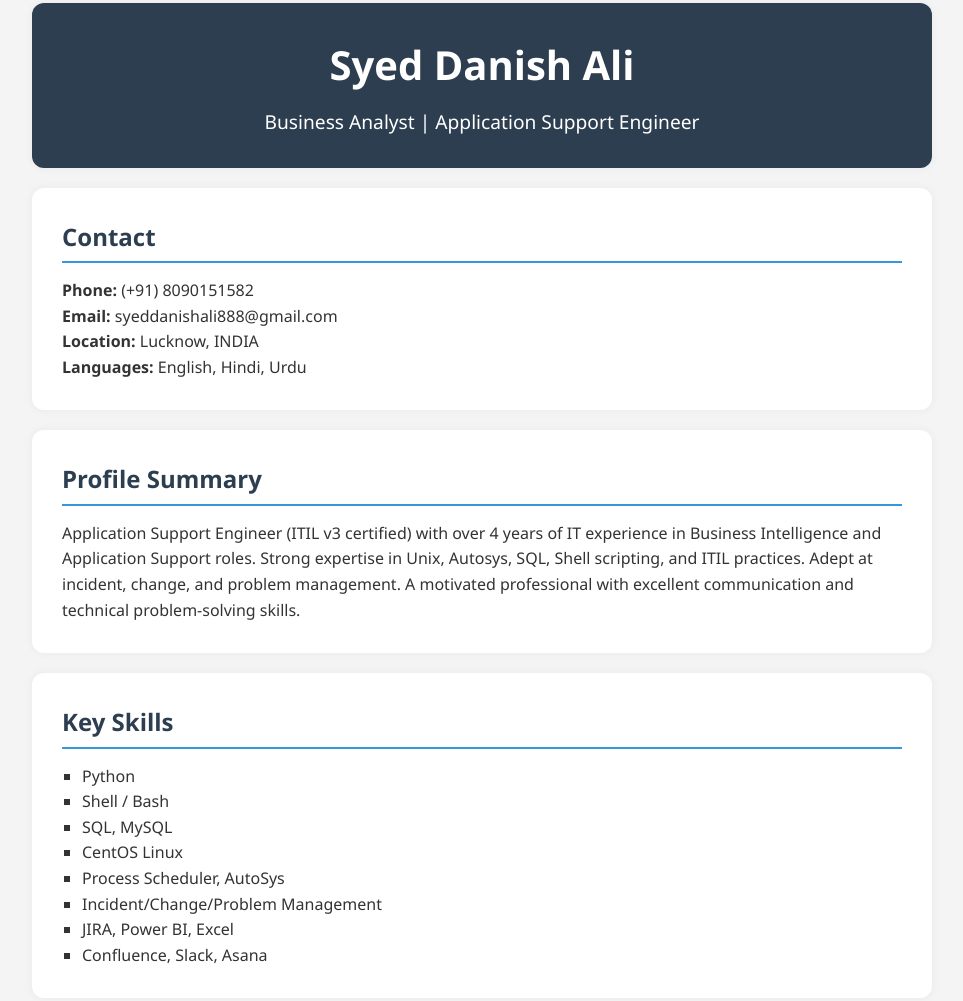
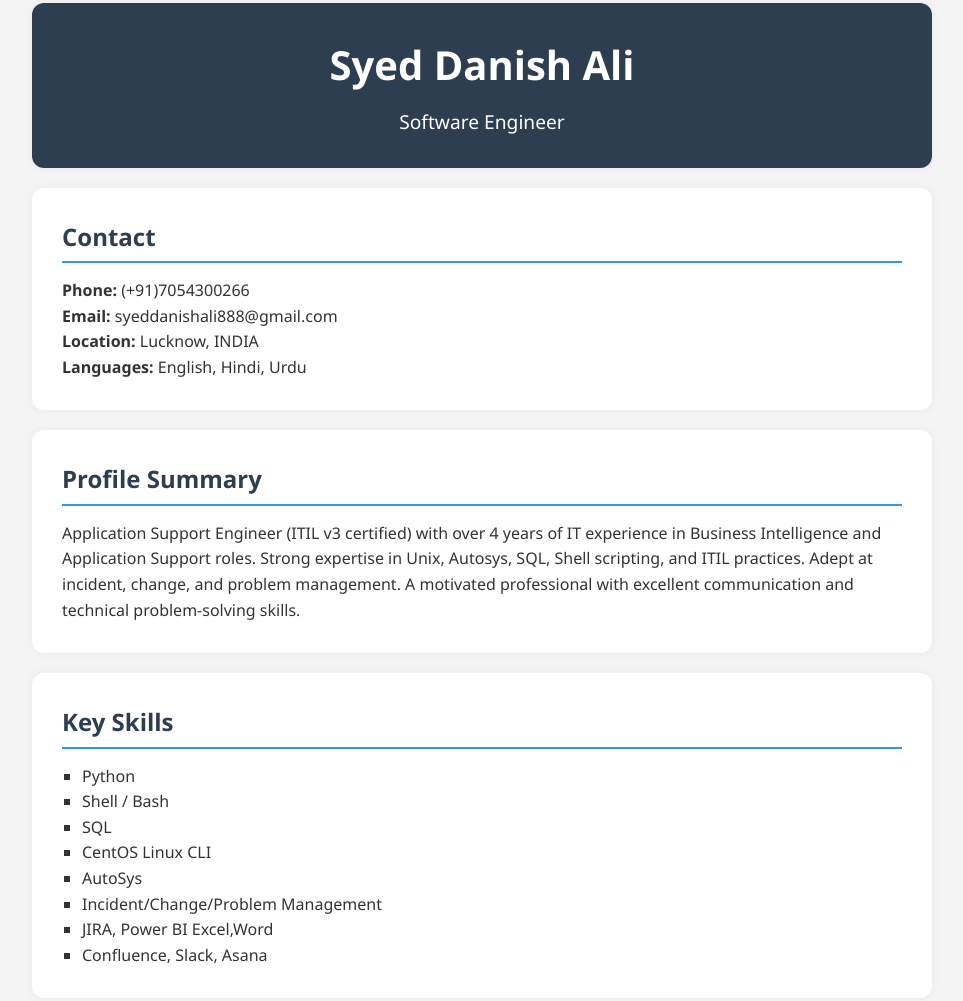
Before and after one commit to Syed-Danish-Ali-01/myrepo, a plain HTML site: page index.html in a window 1280 px wide. Shown: the part 37-1038 px from the top of the page, without its empty margins (158-1121 px from the left). Drawn offline with Linux system fonts and the light colour scheme.

Commit message:
new cv.index.html

```diff
--- a/index.html
+++ b/index.html
@@ -9,12 +9,12 @@
 <body>
   <header>
     <h1>Syed Danish Ali</h1>
-    <p>Business Analyst | Application Support Engineer</p>
+    <p>Software Engineer</p>
   </header>
 
   <section class="contact">
     <h2>Contact</h2>
-    <p><strong>Phone:</strong> (+91) 8090151582</p>
+    <p><strong>Phone:</strong> (+91)7054300266</p>
     <p><strong>Email:</strong> syeddanishali888@gmail.com</p>
     <p><strong>Location:</strong> Lucknow, INDIA</p>
     <p><strong>Languages:</strong> English, Hindi, Urdu</p>
@@ -30,11 +30,13 @@
     <ul>
       <li>Python</li>
       <li>Shell / Bash</li>
-      <li>SQL, MySQL</li>
-      <li>CentOS Linux</li>
-      <li>Process Scheduler, AutoSys</li>
+      <li>SQL</li>
+      <li>CentOS Linux CLI</li>
+      <li>AutoSys</li>
       <li>Incident/Change/Problem Management</li>
-      <li>JIRA, Power BI, Excel</li>
+      <li>JIRA,
+          Power BI
+          Excel,Word</li>
       <li>Confluence, Slack, Asana</li>
     </ul>
   </section>
```
